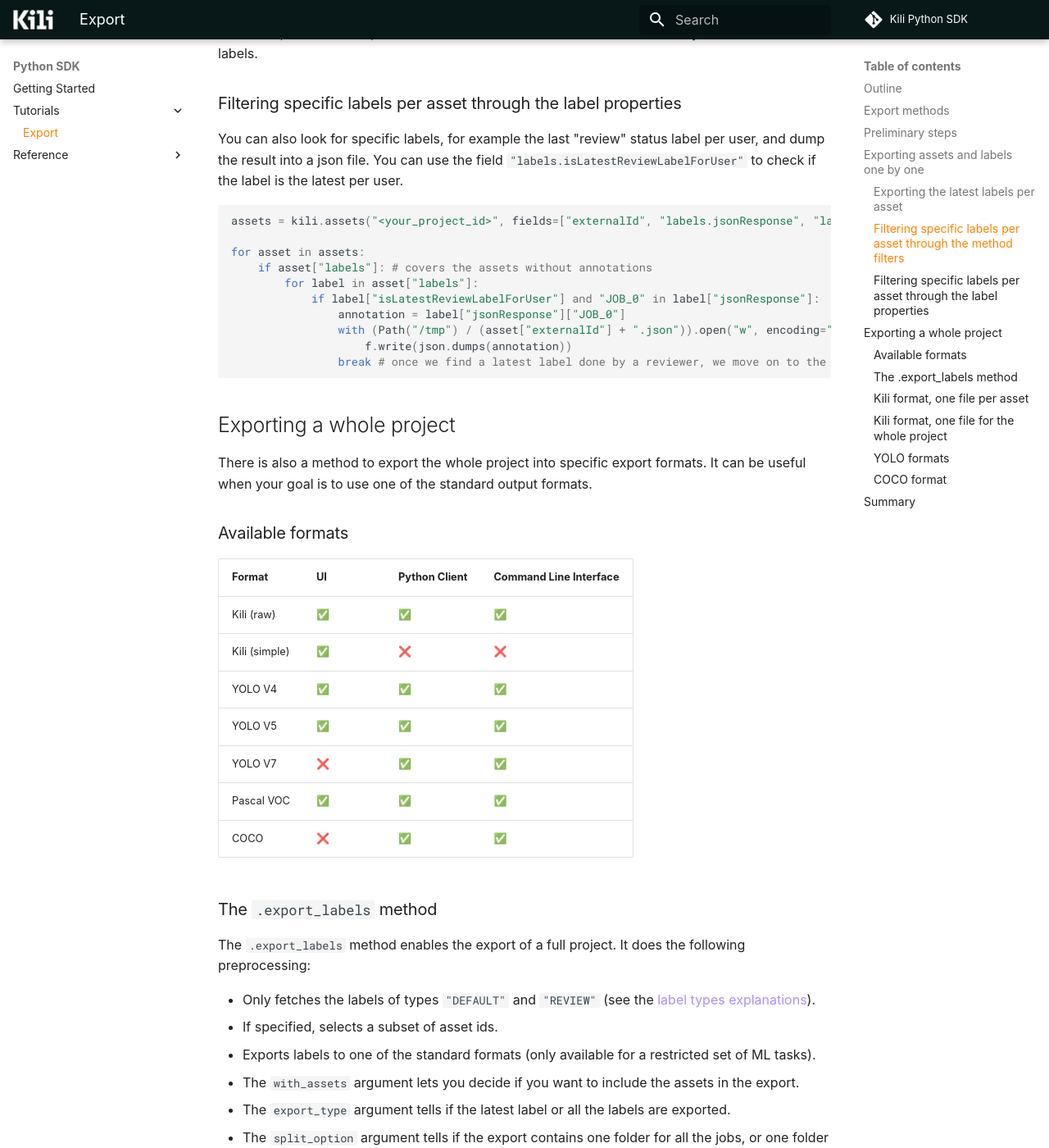
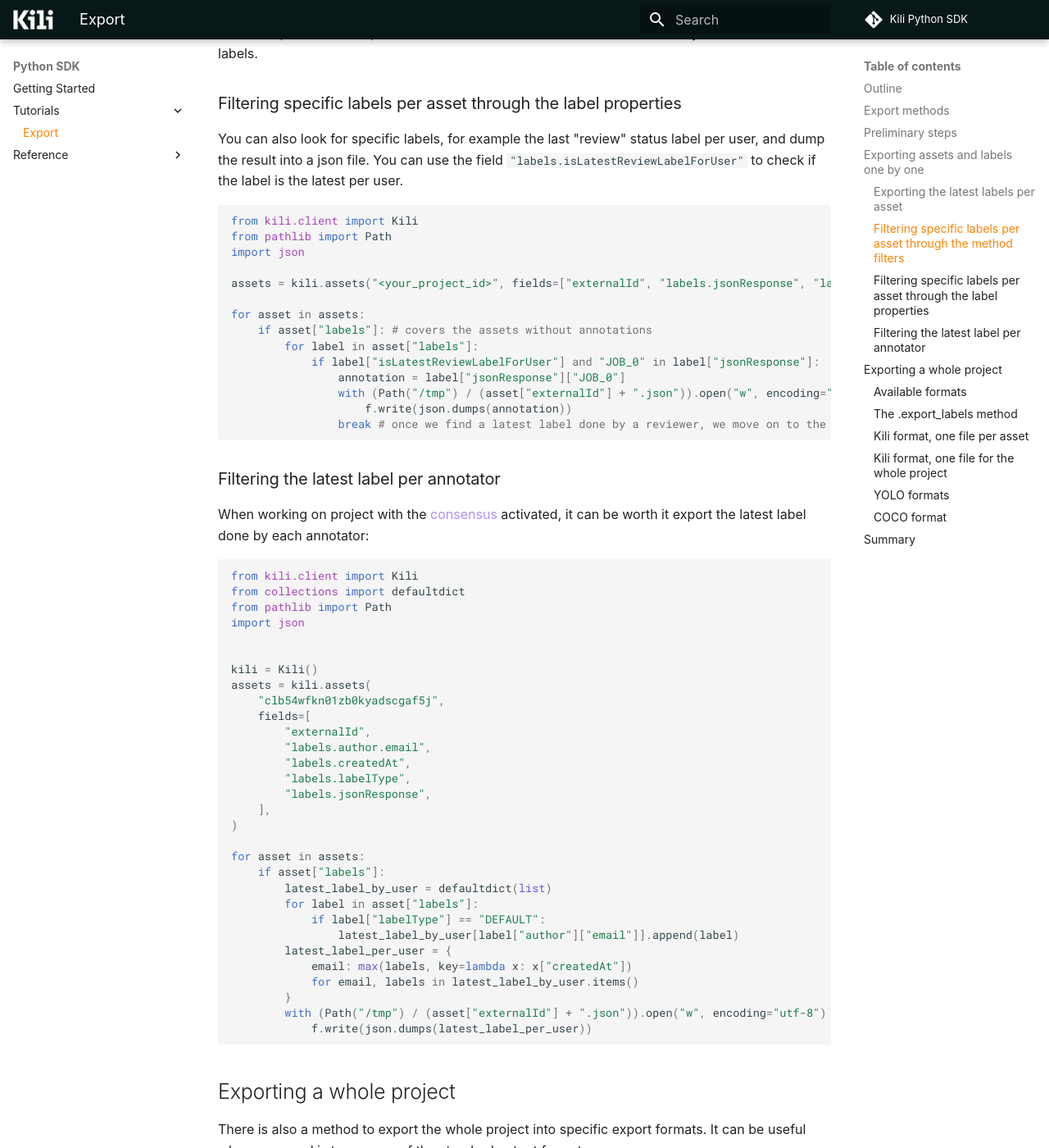
Before and after one commit to kili-technology/kili-python-sdk, an MkDocs documentation site: the page built from docs/sdk/tutorials/export_a_kili_project.md, in a window 1280 px wide and 1400 px high, scrolled down 2642 px. Shown: the whole window at 82% size. Built offline with MkDocs 1.6.1 and Material for MkDocs 9.7.7, drawn with Linux system fonts in a browser that asks for light colours; some web fonts are replaced; comment, search, counter and statistics services are not loaded; the version menu is left out.

Commit message:
docs: add latest label per user

````diff
--- a/docs/sdk/tutorials/export_a_kili_project.md
+++ b/docs/sdk/tutorials/export_a_kili_project.md
@@ -79,6 +79,10 @@
 ### Filtering specific labels per asset through the label properties
 You can also look for specific labels, for example the last "review" status label per user, and dump the result into a json file. You can use the field `"labels.isLatestReviewLabelForUser"` to check if the label is the latest per user.
 ```python
+from kili.client import Kili
+from pathlib import Path
+import json
+
 assets = kili.assets("<your_project_id>", fields=["externalId", "labels.jsonResponse", "labels.isLatestReviewLabelForUser"])
 
 for asset in assets:
@@ -89,6 +93,42 @@
                 with (Path("/tmp") / (asset["externalId"] + ".json")).open("w", encoding="utf-8") as f:
                     f.write(json.dumps(annotation))
                 break # once we find a latest label done by a reviewer, we move on to the next asset.
+```
+
+### Filtering the latest label per annotator
+When working on project with the [consensus](https://docs.kili-technology.com/docs/consensus-overview) activated, it can be worth it export the latest label done by each annotator:
+```python
+from kili.client import Kili
+from collections import defaultdict
+from pathlib import Path
+import json
+
+
+kili = Kili()
+assets = kili.assets(
+    "clb54wfkn01zb0kyadscgaf5j",
+    fields=[
+        "externalId",
+        "labels.author.email",
+        "labels.createdAt",
+        "labels.labelType",
+        "labels.jsonResponse",
+    ],
+)
+
+for asset in assets:
+    if asset["labels"]:
+        latest_label_by_user = defaultdict(list)
+        for label in asset["labels"]:
+            if label["labelType"] == "DEFAULT":
+                latest_label_by_user[label["author"]["email"]].append(label)
+        latest_label_per_user = {
+            email: max(labels, key=lambda x: x["createdAt"])
+            for email, labels in latest_label_by_user.items()
+        }
+        with (Path("/tmp") / (asset["externalId"] + ".json")).open("w", encoding="utf-8") as f:
+            f.write(json.dumps(latest_label_per_user))
+
 ```
 
 ## Exporting a whole project
````
